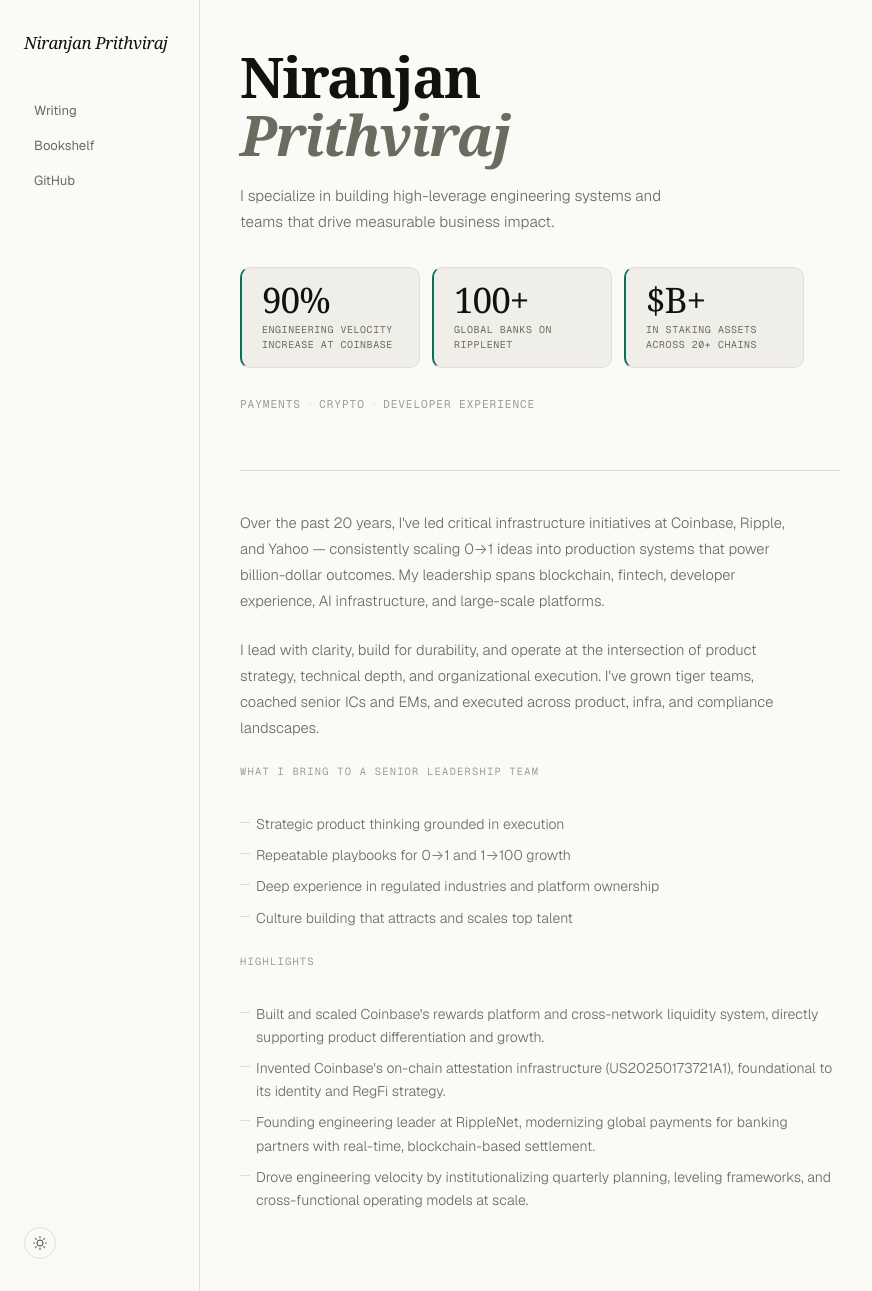
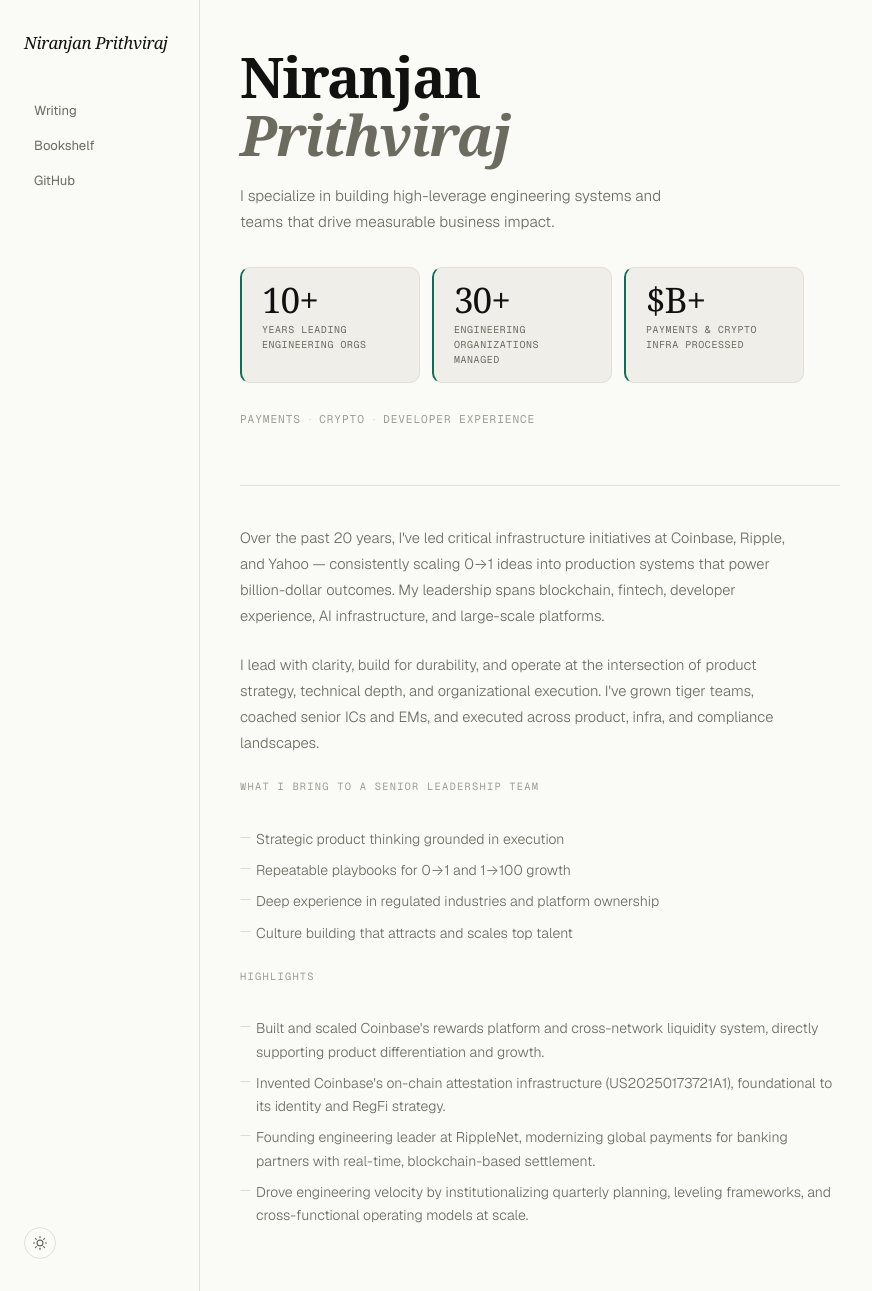
Before and after one commit to nbprithv/nbprithv.github.io, a Jekyll site: the page built from index.html, in a window 1280 px wide and 1291 px high. Shown: the whole window, without its empty margins (0-872 px from the left). Built offline with Jekyll 4.4.1, drawn with Linux system fonts in a browser that asks for light colours; some web fonts are replaced.

Commit message:
Rename stat pills to career-span metrics
Co-Authored-By: Claude Sonnet 4.6 <noreply@anthropic.com>

```diff
--- a/index.html
+++ b/index.html
@@ -9,16 +9,16 @@ layout: default
 
     <div class="stat-pills">
       <div class="stat-pill">
-        <span class="stat-num">90%</span>
-        <span class="stat-label">Engineering velocity<br>increase at Coinbase</span>
+        <span class="stat-num">10+</span>
+        <span class="stat-label">Years leading<br>engineering orgs</span>
       </div>
       <div class="stat-pill">
-        <span class="stat-num">100+</span>
-        <span class="stat-label">Global banks on<br>RippleNet</span>
+        <span class="stat-num">30+</span>
+        <span class="stat-label">Engineering<br>organizations managed</span>
       </div>
       <div class="stat-pill">
         <span class="stat-num">$B+</span>
-        <span class="stat-label">In staking assets<br>across 20+ chains</span>
+        <span class="stat-label">Payments & crypto<br>infra processed</span>
       </div>
     </div>
 
```
